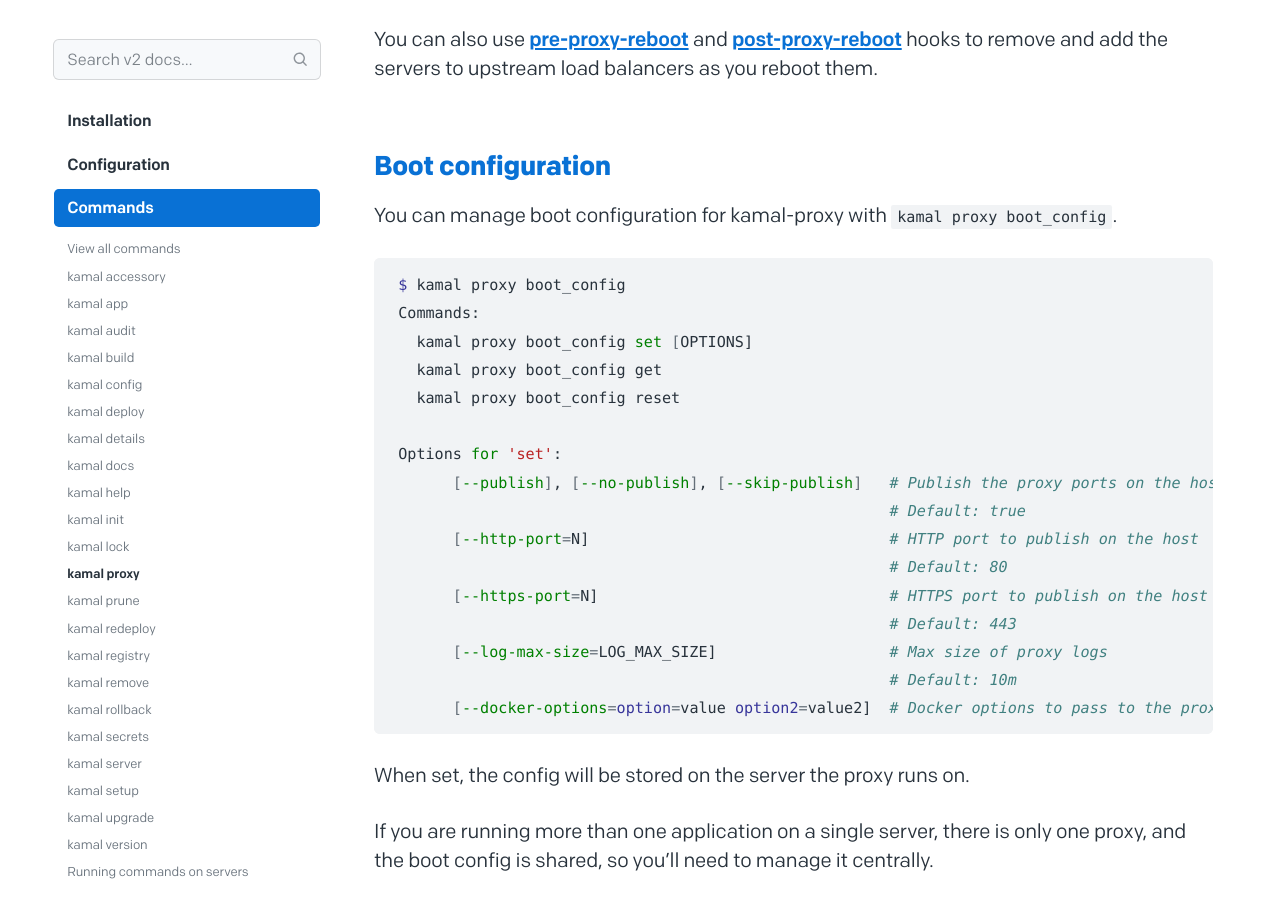
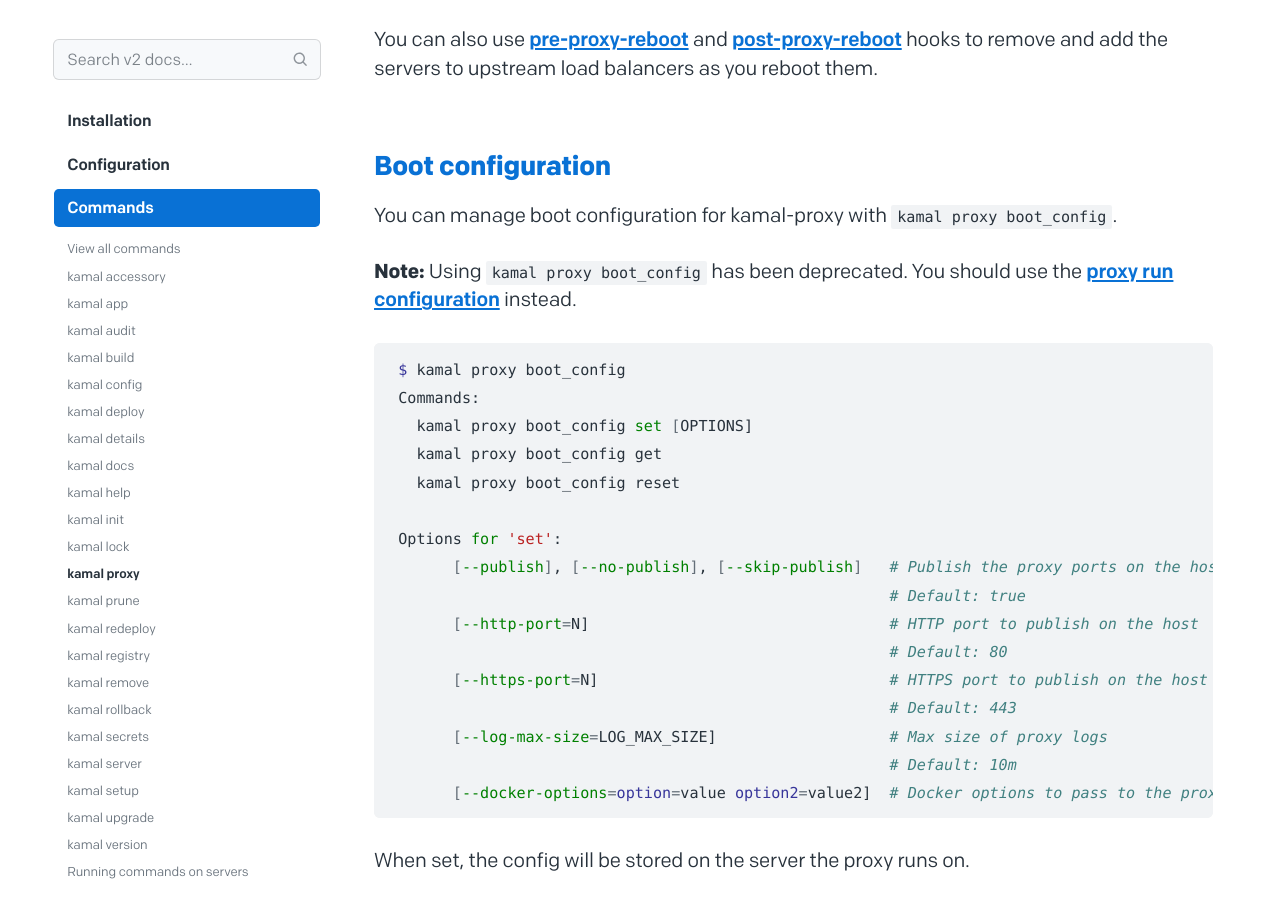
Before and after one commit to basecamp/kamal-site, a Jekyll site: the page built from docs/commands/proxy.md, in a window 1280 px wide and 900 px high, scrolled down 896 px. Built offline with Jekyll 4.4.1, drawn with Linux system fonts in a browser that asks for light colours.

Commit message:
Deprecated kamal proxy boot_config
Use the proxy run configuration instead.

````diff
--- a/docs/commands/proxy.md
+++ b/docs/commands/proxy.md
@@ -31,6 +31,8 @@ You can also use [pre-proxy-reboot](../../hooks/pre-proxy-reboot) and [post-prox
 
 You can manage boot configuration for kamal-proxy with `kamal proxy boot_config`.
 
+**Note:** Using `kamal proxy boot_config` has been deprecated. You should use the [proxy run configuration](../../configuration/proxy#run-configuration) instead.
+
 ```bash
 $ kamal proxy boot_config
 Commands:
````
